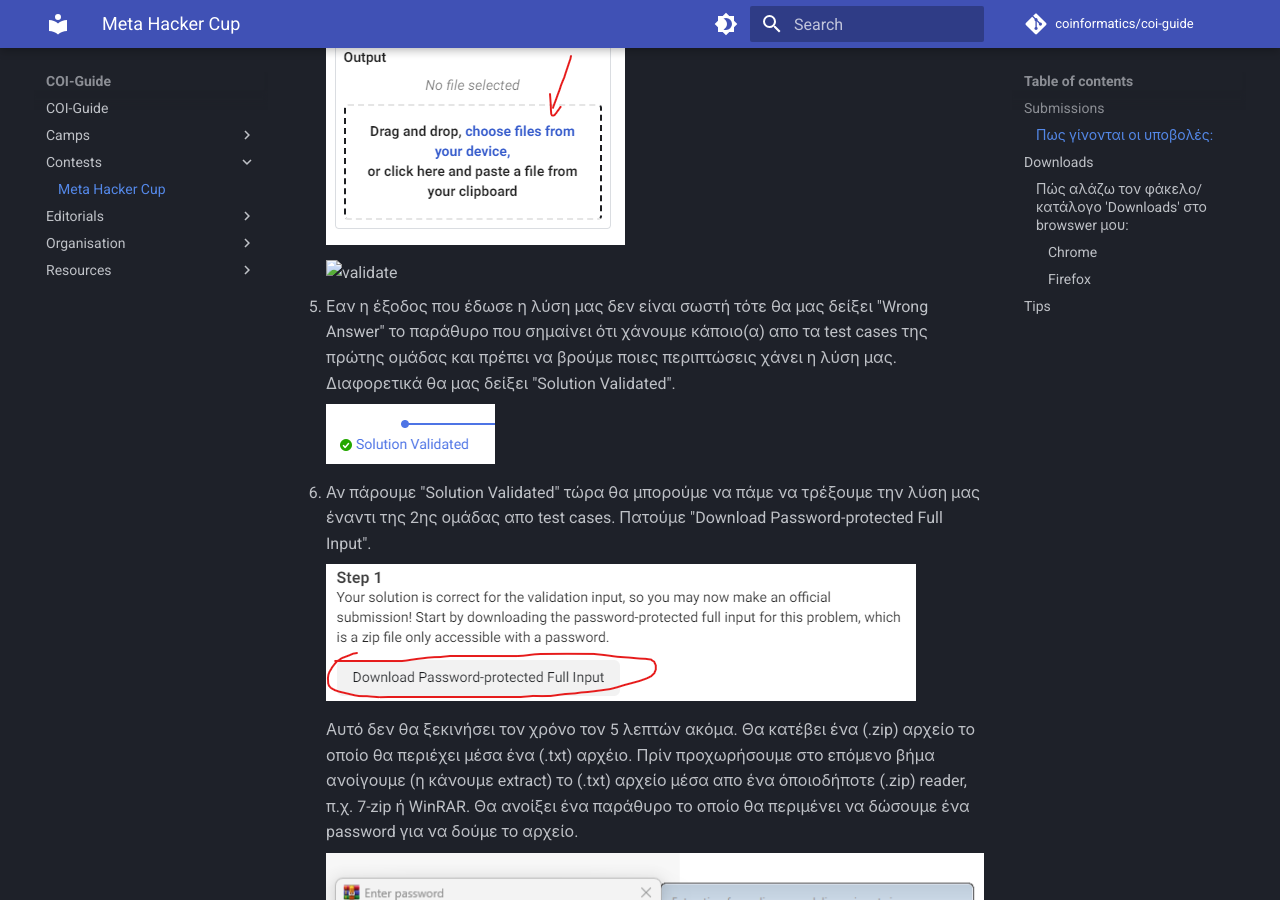
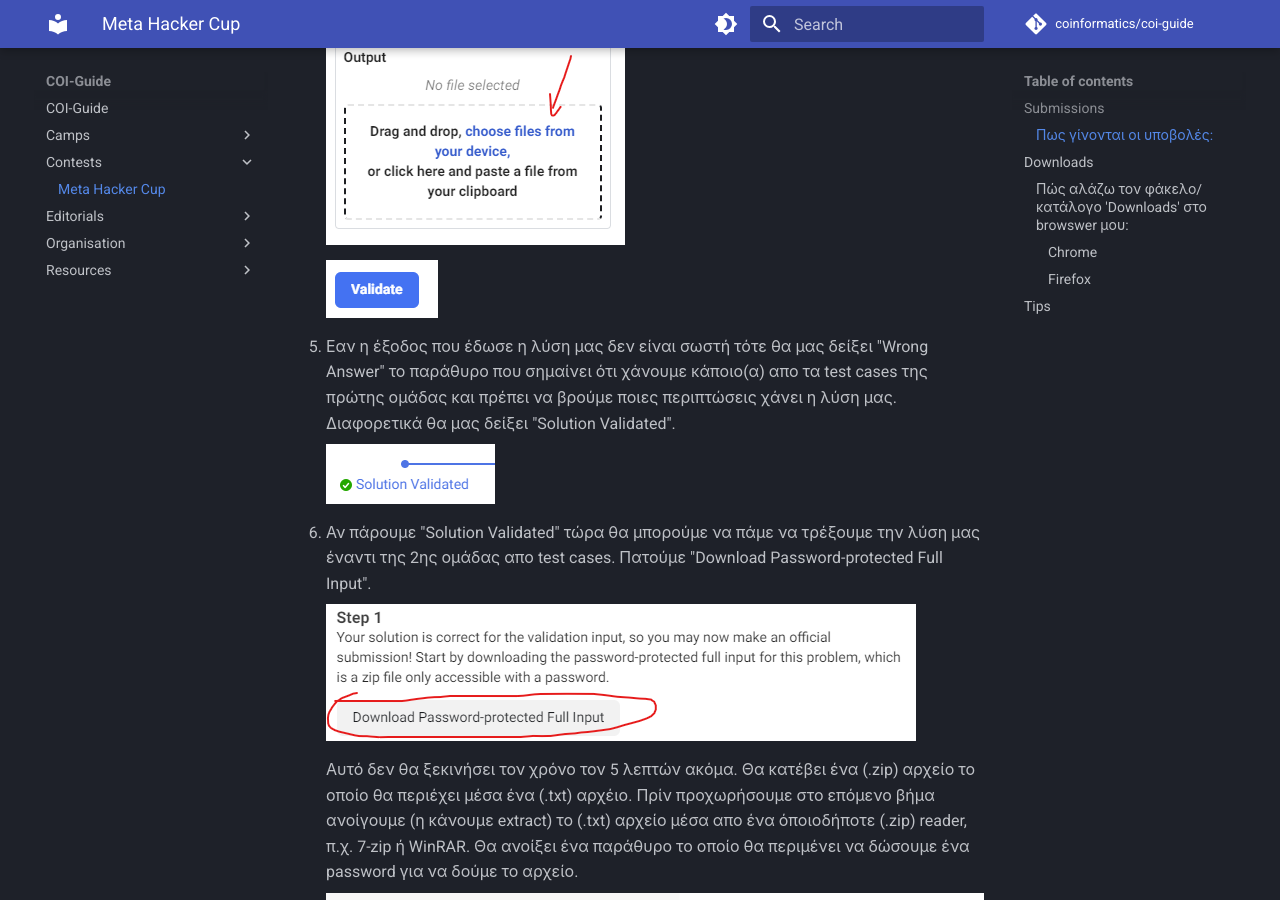
Before and after one commit to coinformatics/coi-guide, an MkDocs documentation site: the page built from docs/contests/Meta_Hacker_Cup.md, in a window 1280 px wide and 900 px high, scrolled down 1121 px. Built offline with MkDocs 1.6.1 and Material for MkDocs 9.7.7, drawn with Linux system fonts in a browser that asks for light colours; comment, search, counter and statistics services are not loaded.

Commit message:
Fixed image link

```diff
--- a/docs/contests/Meta_Hacker_Cup.md
+++ b/docs/contests/Meta_Hacker_Cup.md
@@ -30,7 +30,7 @@
 
     ![upload_validation_output.txt](images/upload_validation_output.png)
 
-    ![validate](images/images/validate.png)
+    ![validate](images/validate.png)
 
 5. Εαν η έξοδος που έδωσε η λύση μας δεν είναι σωστή τότε θα μας δείξει "Wrong Answer" το παράθυρο που σημαίνει ότι χάνουμε κάποιο(α) απο τα test cases της πρώτης ομάδας και πρέπει να βρούμε ποιες περιπτώσεις χάνει η λύση μας. Διαφορετικά θα μας δείξει "Solution Validated".
 
```
